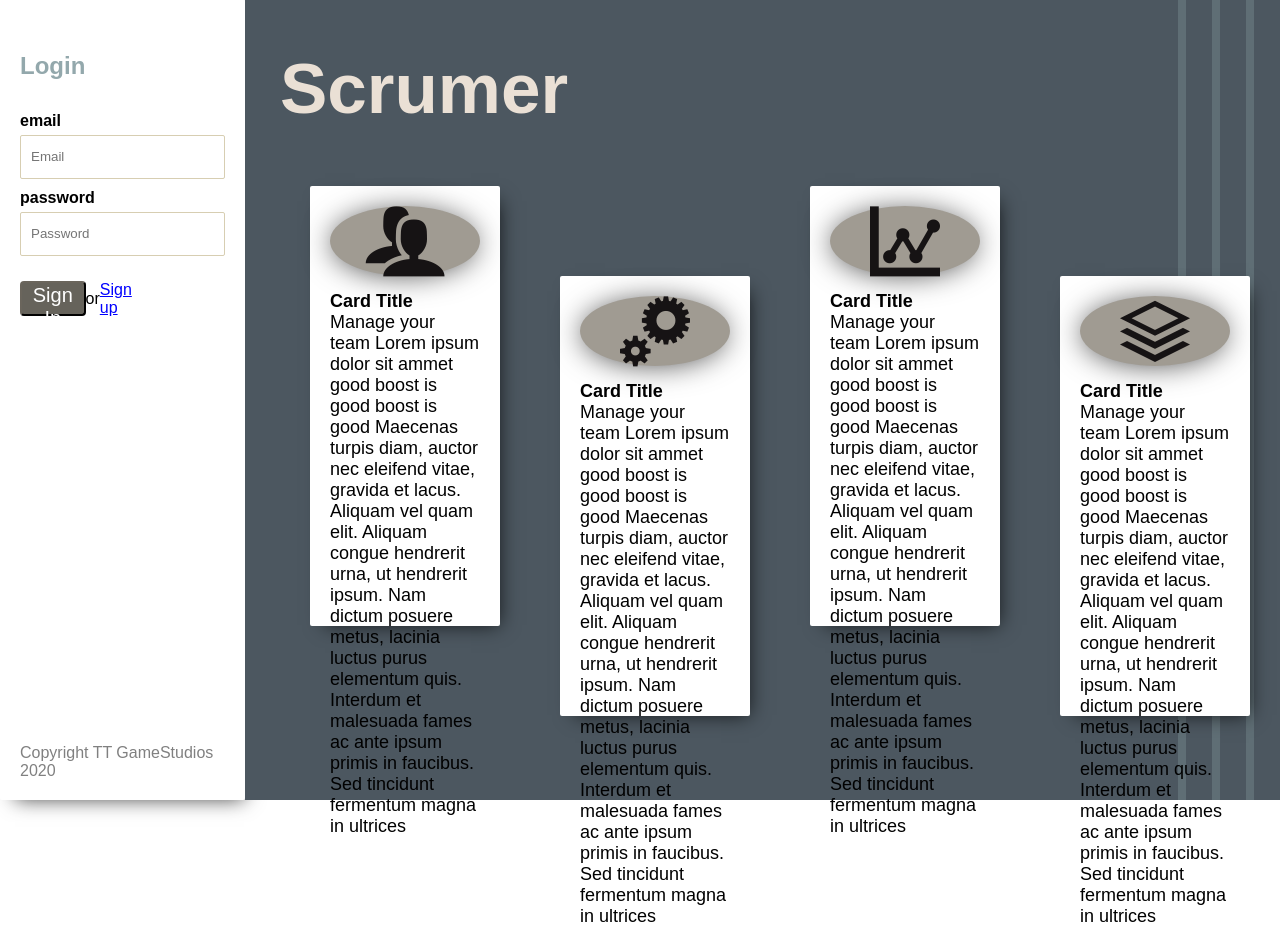
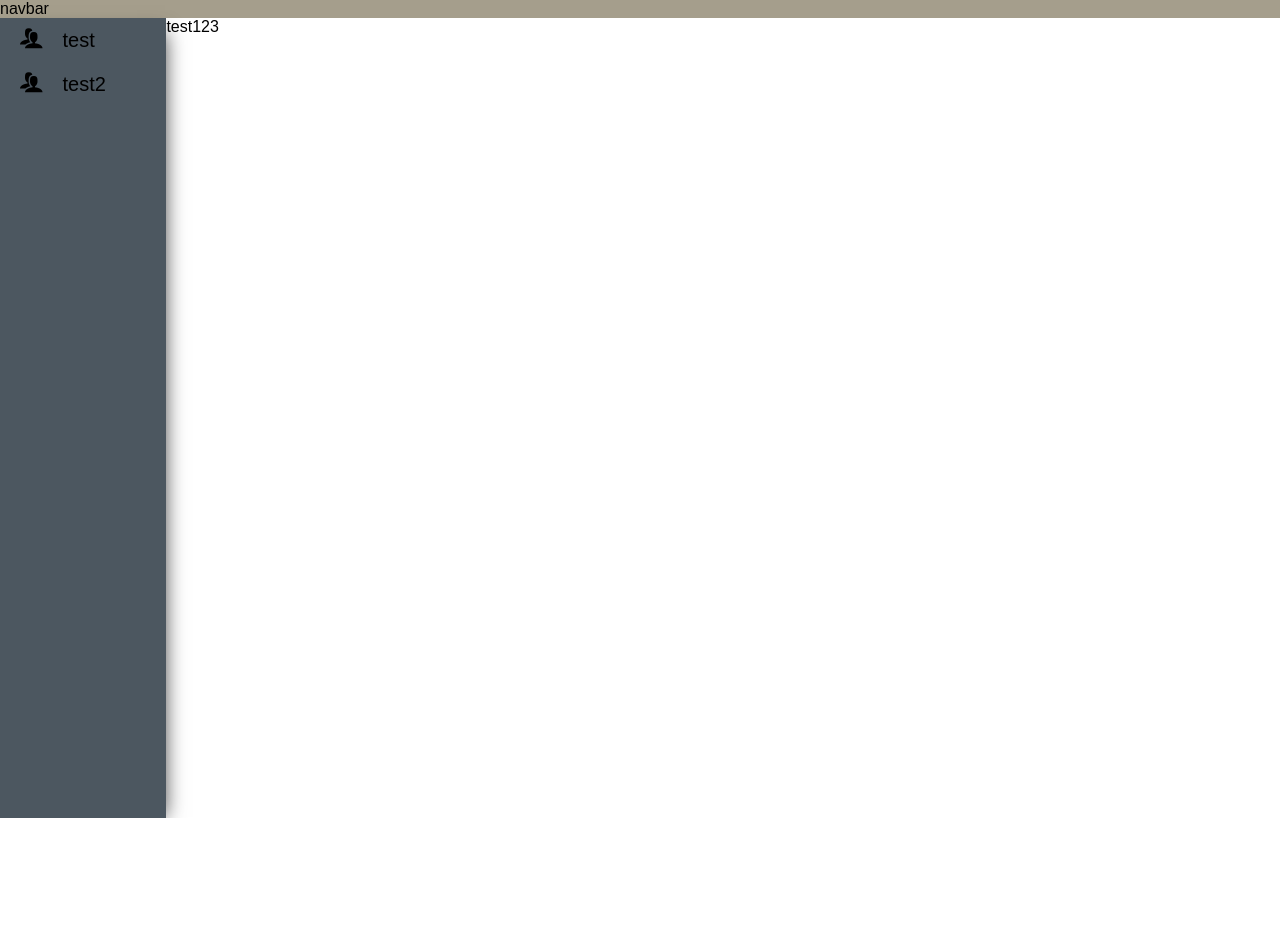
Before and after one commit to Lendruk/AppUntitledApiLibrary, a React (Create React App) app in the folder frontend/: page / in a window 1280 px wide. After the commit the page ends 818 px from the top, so only its background shows below. Built offline with nearby package versions, Linux system fonts and the light colour scheme; a web font is replaced by a local one.

Commit message:
wip dashboard

```diff
--- a/frontend/src/App.js
+++ b/frontend/src/App.js
@@ -1,11 +1,45 @@
 import React from 'react';
 import './App.css';
-import { Homepage } from './components/homepage';
+import { Homepage } from './containers/Homepage';
+import { Switch, Route, Router, Redirect } from 'react-router';
+import { createBrowserHistory } from 'history';
+import { Board } from './containers/Board';
+import { NotFound } from './containers/NotFound';
+import { ContentContainer } from './containers/ContentContainer';
 
+
+const tempAuth = true;
 function App() {
+
+  function notFound() {
+    return (
+      <>
+      <Route exact path="/not-found" component={NotFound} />
+      <Redirect to="/not-found" />
+      </>
+    );
+  }
+
   return (
     <div className="App">
-      <Homepage />
+        <Router history={createBrowserHistory("/")}>
+          {tempAuth ? (
+            <ContentContainer>
+              <Switch>
+                <Route exact path={"/"} component={Board} />
+                {notFound()}
+              </Switch>
+            </ContentContainer>
+          ) :
+          (
+            <Switch>
+              <Route exact path={"/"} component={Homepage} />
+              {notFound()}
+            </Switch>
+          )}
+
+
+        </Router>
     </div>
   );
 }
--- /dev/null
+++ b/frontend/src/components/Navbar/index.js
@@ -0,0 +1,10 @@
+import React from 'react';
+import * as Styles from './styles';
+export class Navbar extends React.Component {
+
+    render() {
+        return (
+            <Styles.Container>navbar</Styles.Container>
+        )
+    }
+}
--- /dev/null
+++ b/frontend/src/components/Navbar/styles.js
@@ -0,0 +1,5 @@
+import styled from 'styled-components';
+
+export const Container = styled.div`
+    background: #A59E8C;
+`;
--- /dev/null
+++ b/frontend/src/components/Sidebar/index.js
@@ -0,0 +1,37 @@
+import React from 'react';
+import * as Styles from './styles';
+export class Sidebar extends React.Component {
+
+    constructor(props) {
+        super(props);
+
+        this.state = {
+            options: [
+                {
+                    icon: "moon-users",
+                    title: "test",
+                },
+                {
+                    icon: "moon-users",
+                    title: "test2",
+                },
+            ]
+        }
+    }
+
+    render() {
+        const { options } = this.state;
+        return (
+            <Styles.Container>
+                {options.map(option => (
+                    <Styles.SidebarOption>
+                        <div>
+                            <span className={option.icon} />
+                            {option.title}
+                        </div>
+                    </Styles.SidebarOption>
+                ))}
+            </Styles.Container>
+        )
+    }
+}
--- /dev/null
+++ b/frontend/src/components/Sidebar/styles.js
@@ -0,0 +1,33 @@
+import styled from 'styled-components';
+
+export const Container = styled.div`
+    background: #4C5760;
+    min-width: 13%;
+    display: flex;
+    align-items: center;
+    flex-direction: column;
+    -webkit-box-shadow: 7px 7px 19px -8px rgba(0,0,0,0.75);
+    -moz-box-shadow: 7px 7px 19px -8px rgba(0,0,0,0.75);
+    box-shadow: 7px 7px 19px -8px rgba(0,0,0,0.75);
+`;
+
+export const SidebarOption = styled.div`
+    padding: 10px 0px;
+    font-size: 20px;
+    display: flex;
+    align-items: center;
+    width: 100%;
+    user-select: none;
+
+    div {
+        padding: 0px 20px;
+    }
+
+    span {
+        margin-right: 20px;
+    }
+
+    &:hover {
+        background: #D7CEB2;
+    }
+`;
--- /dev/null
+++ b/frontend/src/containers/Board/index.js
@@ -0,0 +1,10 @@
+import React from 'react';
+import * as Styles from './styles';
+export class Board extends React.Component {
+
+    render() {
+        return (
+            <div>test123</div>
+        )
+    }
+}
--- /dev/null
+++ b/frontend/src/containers/ContentContainer/index.js
@@ -0,0 +1,25 @@
+import React from 'react';
+import * as Styles from './styles';
+import { Sidebar } from '../../components/Sidebar';
+import { Navbar } from '../../components/Navbar';
+export class ContentContainer extends React.Component {
+    componentDidMount() {
+        console.log(this.props.children);
+    }
+
+    render() {
+        return (
+            <>
+                <Navbar />
+                <Styles.Container>
+                    <Sidebar>
+
+                    </Sidebar>
+                <div>
+                {this.props.children}
+                    </div>
+                </Styles.Container>
+            </>
+        )
+    }
+}
--- /dev/null
+++ b/frontend/src/containers/ContentContainer/styles.js
@@ -0,0 +1,7 @@
+import styled from 'styled-components';
+
+export const Container = styled.div`
+    display: flex;
+    flex-direction: row;
+    height: 100vh;
+`;
--- a/frontend/src/components/homepage/index.js
+++ b/frontend/src/containers/Homepage/index.js
@@ -1,6 +1,6 @@
 import React from 'react';
 import * as Styles from './styles';
-import { Input } from '../Input';
+import { Input } from '../../components/Input';
 export class Homepage extends React.Component {
 
     constructor(props) {
--- /dev/null
+++ b/frontend/src/containers/NotFound/index.js
@@ -0,0 +1,9 @@
+import React from 'react';
+export class NotFound extends React.Component {
+
+    render() {
+        return (
+            <div>not found</div>
+        )
+    }
+}
```
Also changed, not shown: frontend/src/containers/Board/styles.js (added), frontend/src/containers/Homepage/styles.js (renamed from frontend/src/components/homepage/styles.js).
